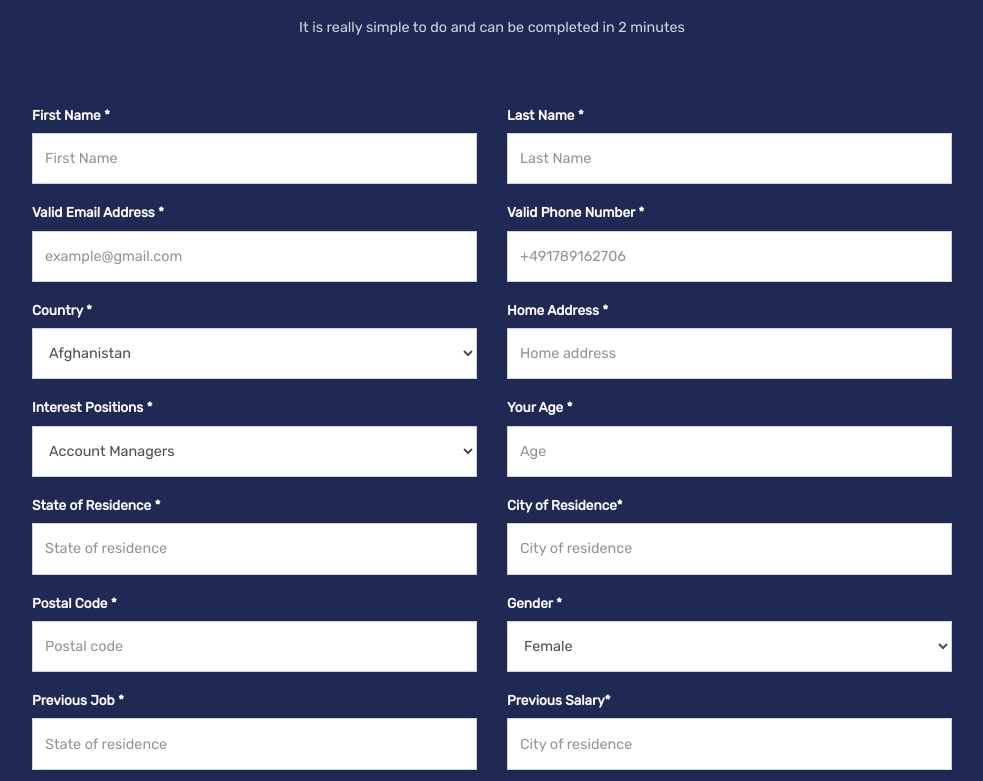
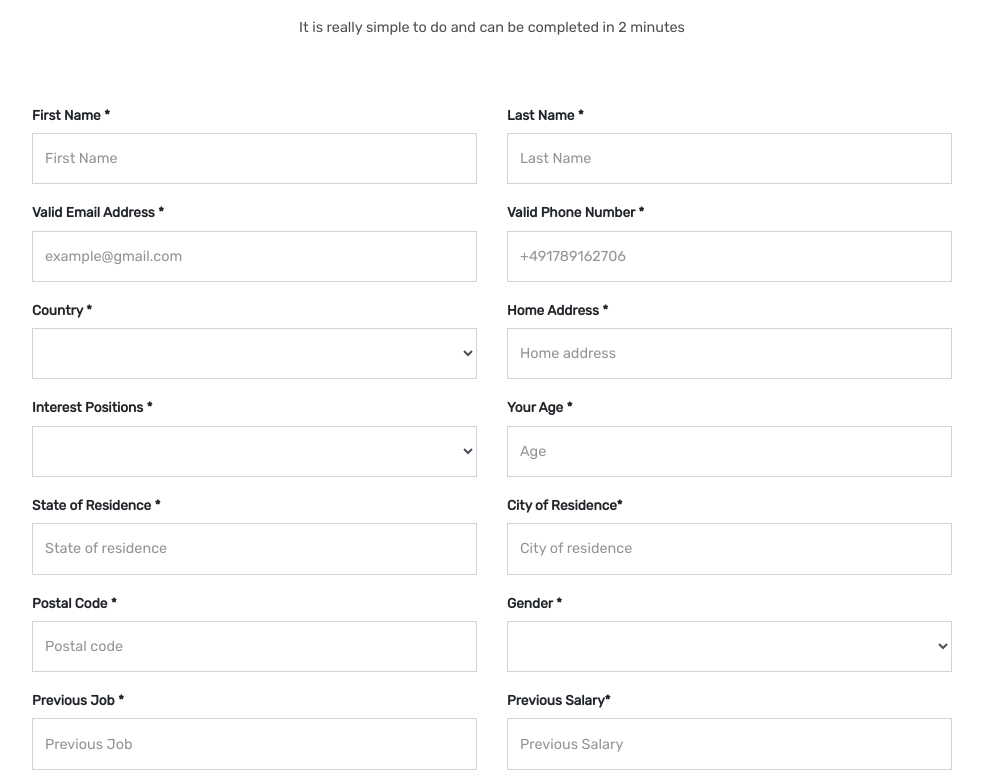
Before and after one commit to Achilles45/jobportal, a Vue app: page /apply in a window 1280 px wide. Shown: the part 199-980 px from the top of the page, without its empty margins (148-1131 px from the left). Built offline with nearby package versions, Linux system fonts and the light colour scheme; no server answers.

Commit message:
Added the functionality to submit a job application

```diff
--- /dev/null
+++ b/src/firebase/init.js
@@ -0,0 +1,16 @@
+import firebase from 'firebase';
+import firestore from 'firebase/firestore';
+
+const firebaseConfig = {
+    apiKey: "AIzaSyDpMKds6Oan01O90BHouwPbN_p6Cqy1t1U",
+    authDomain: "job-portal-3ee65.firebaseapp.com",
+    databaseURL: "https://job-portal-3ee65.firebaseio.com",
+    projectId: "job-portal-3ee65",
+    storageBucket: "job-portal-3ee65.appspot.com",
+    messagingSenderId: "461981130073",
+    appId: "1:461981130073:web:75387071ceb94c0d3d0048",
+    measurementId: "G-CN7FPBHQLM"
+  };
+  // Initialize Firebase
+  const firebaseApp = firebase.initializeApp(firebaseConfig);
+  export default firebaseApp.firestore();
--- a/src/views/Apply.vue
+++ b/src/views/Apply.vue
@@ -12,18 +12,18 @@
             <div class="row">
                 <div class="col-md-1"></div>
                 <div class="col-md-10">
-                    <form action="">
+                    <form @submit.prevent="apply()">
                         <div class="row">
                             <div class="col-md-6">
                                 <div class="form-group">
                                     <label for="name">First Name *</label>
-                                    <input type="text" class="form-control" placeholder="First Name">
+                                    <input type="text" class="form-control" placeholder="First Name" v-model="first_name">
                                 </div>
                             </div>
                              <div class="col-md-6">
                                 <div class="form-group">
                                     <label for="name">Last Name *</label>
-                                    <input type="text" class="form-control" placeholder="Last Name">
+                                    <input type="text" class="form-control" placeholder="Last Name" v-model="last_name">
                                 </div>
                             </div>
                         </div>
@@ -31,13 +31,13 @@
                             <div class="col-md-6">
                                 <div class="form-group">
                                     <label for="name">Valid Email Address *</label>
-                                    <input type="text" class="form-control" placeholder="example@gmail.com">
+                                    <input type="text" class="form-control" placeholder="example@gmail.com" v-model="email">
                                 </div>
                             </div>
                              <div class="col-md-6">
                                 <div class="form-group">
                                     <label for="name">Valid Phone Number *</label>
-                                    <input type="text" class="form-control" placeholder="+491789162706">
+                                    <input type="text" class="form-control" placeholder="+491789162706" v-model="phone">
                                 </div>
                             </div>
                         </div>
@@ -45,7 +45,7 @@
                             <div class="col-md-6">
                                 <div class="form-group">
                                     <label for="name">Country *</label>
-                                    <select id="country" name="country" class="form-control">
+                                    <select id="country" name="country" class="form-control" v-model="country">
                                     <option value="Afganistan">Afghanistan</option>
                                     <option value="Albania">Albania</option>
                                     <option value="Algeria">Algeria</option>
@@ -298,7 +298,7 @@
                              <div class="col-md-6">
                                 <div class="form-group">
                                     <label for="name">Home Address *</label>
-                                    <input type="text" class="form-control" placeholder="Home address">
+                                    <input type="text" class="form-control" placeholder="Home address" v-model="address">
                                 </div>
                             </div>
                         </div>
@@ -306,7 +306,7 @@
                             <div class="col-md-6">
                                 <div class="form-group">
                                     <label for="name">Interest Positions *</label>
-                                    <select id="country" name="country" class="form-control">
+                                    <select id="country" name="country" class="form-control" v-model="job">
                                          <option value="Account Managers">Account Managers</option>
                                          <option value="Auditing">Auditing</option>
                                          <option value="Finance Managers">Finance Managers</option>
@@ -339,7 +339,7 @@
                              <div class="col-md-6">
                                 <div class="form-group">
                                     <label for="name">Your Age *</label>
-                                    <input type="text" class="form-control" placeholder="Age">
+                                    <input type="text" class="form-control" placeholder="Age" v-model="age">
                                 </div>
                             </div>
                         </div>
@@ -347,13 +347,13 @@
                             <div class="col-md-6">
                                 <div class="form-group">
                                     <label for="name">State of Residence *</label>
-                                    <input type="text" class="form-control" placeholder="State of residence">
+                                    <input type="text" class="form-control" placeholder="State of residence" v-model="state">
                                 </div>
                             </div>
                              <div class="col-md-6">
                                 <div class="form-group">
                                     <label for="name">City of Residence*</label>
-                                    <input type="text" class="form-control" placeholder="City of residence">
+                                    <input type="text" class="form-control" placeholder="City of residence" v-model="city">
                                 </div>
                             </div>
                         </div>
@@ -361,13 +361,13 @@
                             <div class="col-md-6">
                                 <div class="form-group">
                                     <label for="name">Postal Code *</label>
-                                    <input type="text" class="form-control" placeholder="Postal code">
+                                    <input type="text" class="form-control" placeholder="Postal code" v-model="postal_code">
                                 </div>
                             </div>
                              <div class="col-md-6">
                                 <div class="form-group">
                                     <label for="name">Gender *</label>
-                                    <select class="form-control">
+                                    <select class="form-control" v-model="gender">
                                         <option value="Female">Female</option>
                                         <option value="Female">Male</option>
                                     </select>
@@ -378,15 +378,24 @@
                             <div class="col-md-6">
                                 <div class="form-group">
                                     <label for="name">Previous Job *</label>
-                                    <input type="text" class="form-control" placeholder="State of residence">
+                                    <input type="text" class="form-control" placeholder="Previous Job" v-model="previous_job">
                                 </div>
                             </div>
                              <div class="col-md-6">
                                 <div class="form-group">
                                     <label for="name">Previous Salary*</label>
-                                    <input type="text" class="form-control" placeholder="City of residence">
+                                    <input type="text" class="form-control" placeholder="Previous Salary" v-model="previous_salary">
                                 </div>
                             </div>
+                        </div>
+                        <div v-if="err" class="alert alert-danger">
+                            {{err}}
+                        </div>
+                        <div v-if="success" class="alert alert-success">
+                            {{success}}
+                        </div>
+                        <div v-if="loader" class="loader text-center">
+                            <img src="../assets/images/loader.gif" class="loader__img" alt="">
                         </div>
                         <div class="button__holder pt-5">
                             <button type="submit" class="form__btn">Apply Now</button>
@@ -402,6 +411,8 @@
 </template>
 
 <script>
+import firebase from 'firebase'
+import db from '@/firebase/init'
 import Navbar from "@/components/Navbar.vue"
 import Footer from "@/components/Footer.vue"
 export default {
@@ -411,29 +422,65 @@ export default {
   },
   data(){
     return{
-      name: null,
+      first_name: null,
+      last_name: null,
       email: null,
-      phone_number:null,
-      message:null,
+      phone:null,
+      country:null,
+      address:null,
+      job:null,
+      age:null,
+      state:null,
+      city:null,
+      postal_code:null,
+      gender:null,
+      previous_job:null,
+      previous_salary:null,
       err:null,
-      success:null
+      success:null,
+      loader: false
     }
   },
   methods:{
-    contact(){
+    apply(){
       //Check if the user has filled out form completely
-      if(!this.name || !this.email || !this.phone_number || !this.message){
-        this.err = 'Please fill out the form and try again!'
+      if(!this.first_name || !this.last_name || !this.email || !this.phone || !this.country || !this.address || !this.job || !this.age || !this.state || !this.city || !this.postal_code || !this.gender || !this.previous_job || !this.previous_salary){
+        this.err = 'All fields are important. Fill out the form and try again'
         this.removeAlert()
       }else{
-        //Send a success message to the user
-        this.success = 'Message sent. We will get back to you soon!'
+          this.loader = true
+        //Submit this user job application
+        db.collection('applications').add({
+            first_name: this.first_name,
+            last_name: this.last_name,
+            email:this.email,
+            phone: this.phone,
+            country: this.country,
+            address: this.address,
+            job:this.job,
+            age:this.age,
+            state:this.state,
+            city:this.city,
+            postal_code:this.postal_code,
+            gender:this.gender,
+            previous_job:this.previous_job,
+            previous_salary: this.previous_salary
+        }).catch(err=>{
+            this.err = err.message
+            this.removeAlert()
+        })
+
+        .then(()=>{
+            this.loader = false
+            this.success = 'Congratulations. Your application was successfully submitted and we will get back to you within 24 hours';
+            this.removeAlert()
+        })
       }
     },
     removeAlert(){
       setTimeout(() => {
         document.querySelector('.alert').remove()
-      }, 5000);
+      }, 7000);
     }
   }
 }
@@ -442,9 +489,9 @@ export default {
 <style lang="scss" scoped>
 @import '../assets/styles/_colors';
 .apply__wrapper{
-    background: $primary-color;
+    // background: $primary-color;
     padding: 4rem 0;
-    color: #fff;
+    // color: #fff;
     h2{
         font-weight: bold;
         font-size: 2.5rem;
@@ -495,6 +542,10 @@ form{
             transition: all ease-in-out .5s;
         }
     }
+    .loader__img{
+        max-width: 100px;
+        height: auto;
+    }
 }
 
 //Media Queries
```
Also changed, not shown: src/assets/images/loader.gif (added), src/assets/images/loader.png (added).
